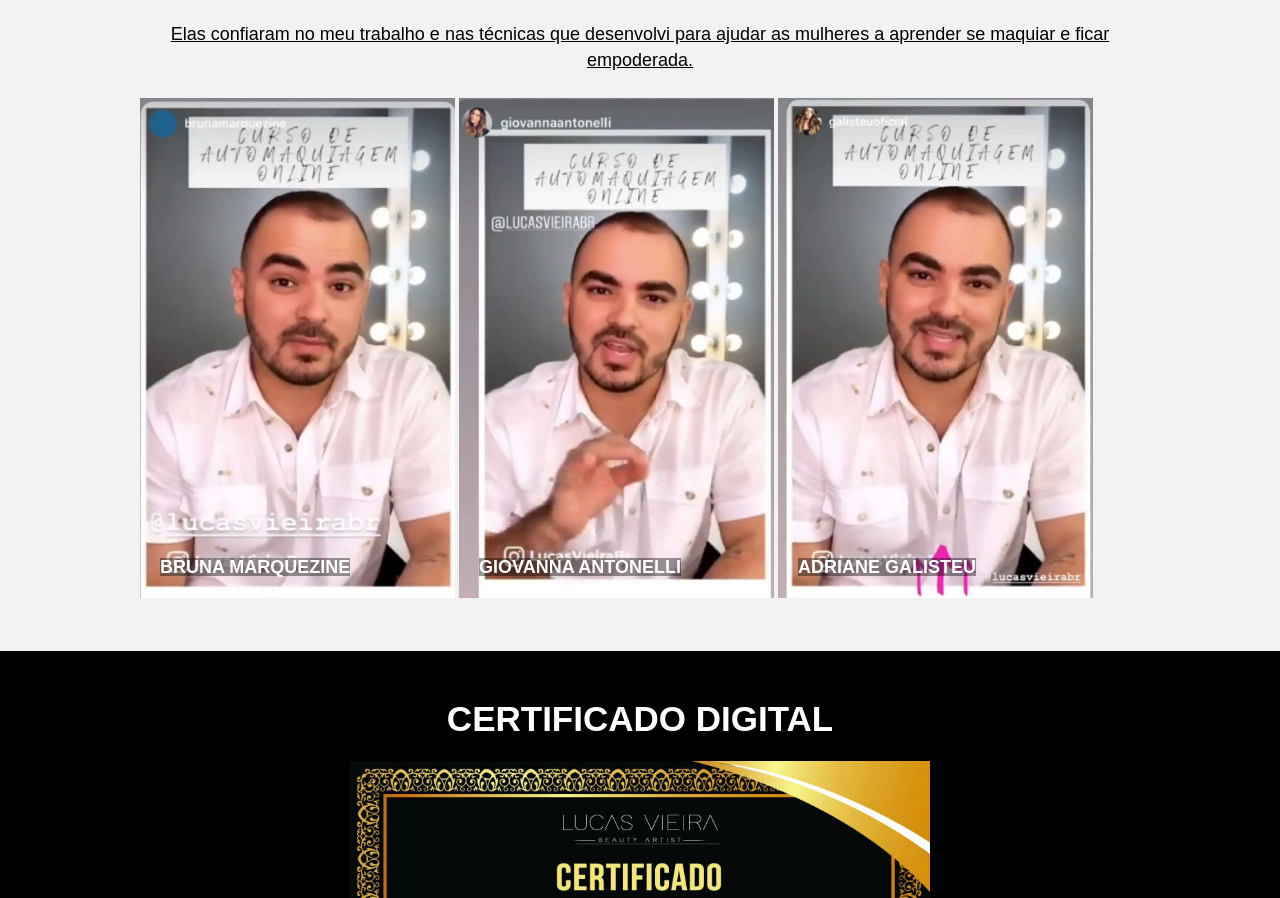
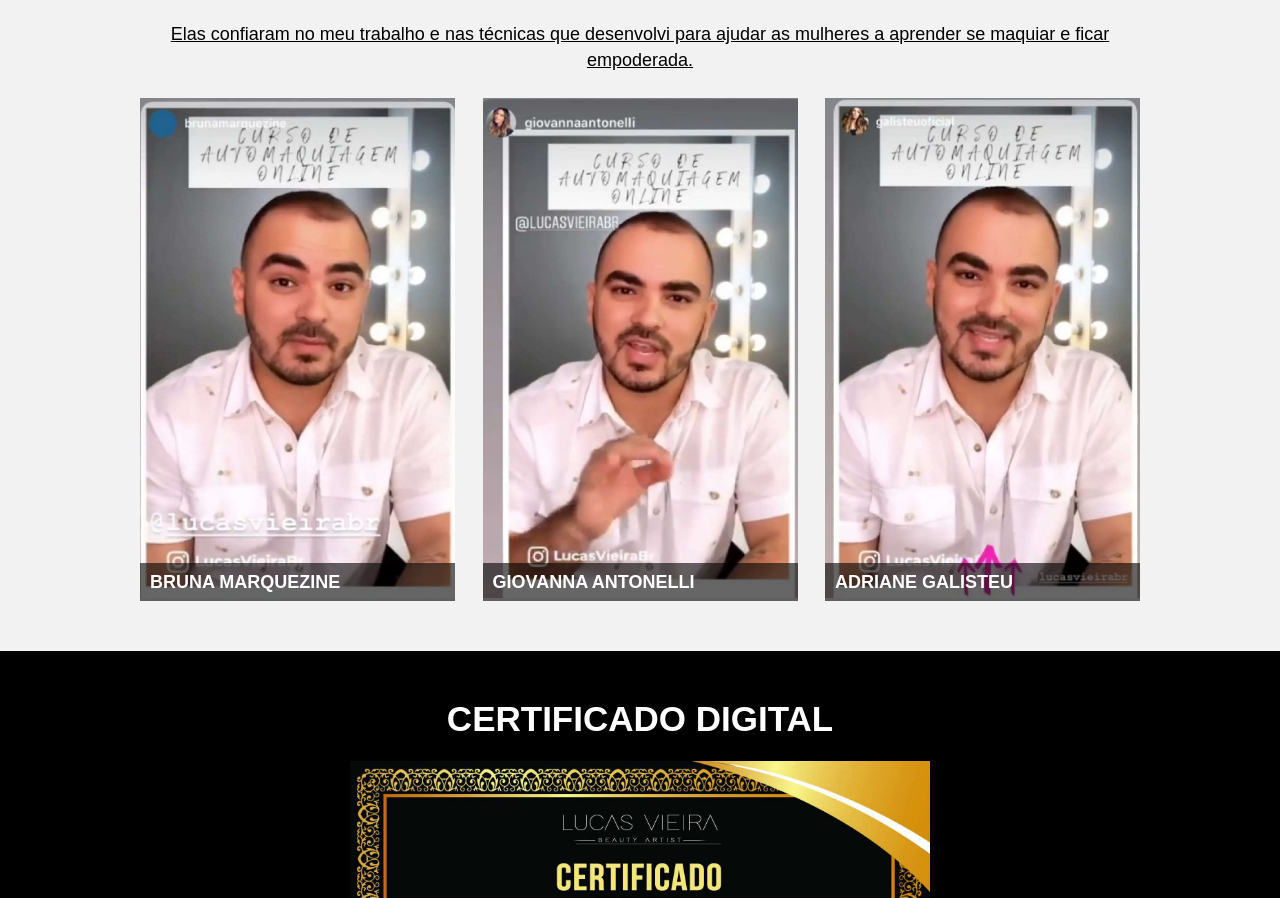
Before and after one commit to Bazzotti/automaquiagem, a plain HTML site: page index.html in a window 1280 px wide. Shown: the part 9656-10554 px from the top of the page. Drawn offline with Linux system fonts and the light colour scheme.

Commit message:
fix text

```diff
--- a/style/style.css
+++ b/style/style.css
@@ -526,8 +526,9 @@ header {
     margin: auto;
     margin-top: 25px;
     justify-content: space-between;
-    display: inline-block;
+    display: flex;
     position: relative;
+    gap: 20px;
 }
 
 #container-celebridades .container-box .post-celebridade div {
@@ -543,10 +544,12 @@ header {
 
 #container-celebridades .container-box .post-celebridade div p {
     position: absolute;
-    bottom: 25px;
-    left: 20px;
+    bottom: 0px;
+    left: 0px;
+    right: 0;
     font-size: 18px;
-    background: rgba(0, 0, 0, 0.4)
+    background: rgba(0, 0, 0, 0.6);
+    padding: 10PX;
 }
 
 #container-certificado .container-box {
```
